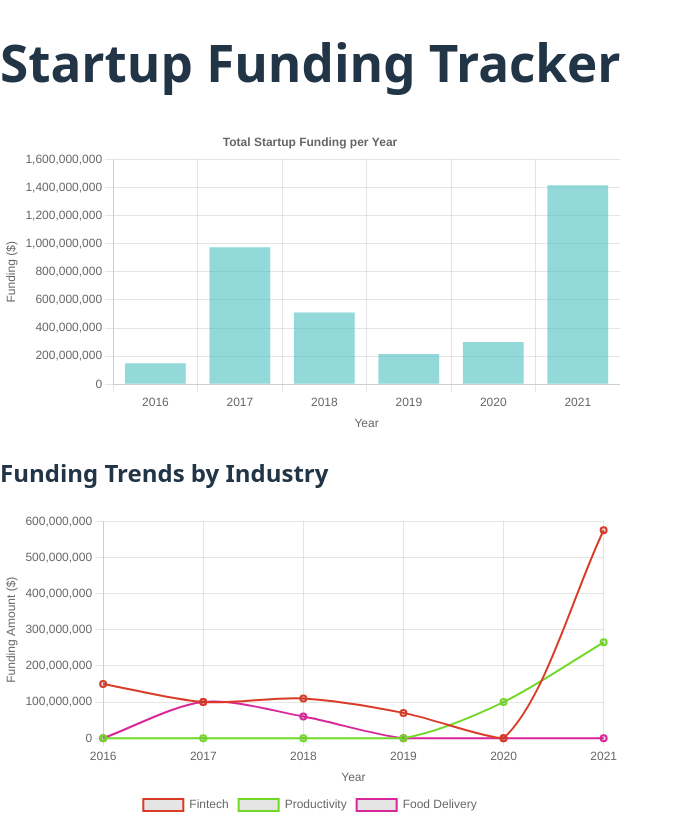
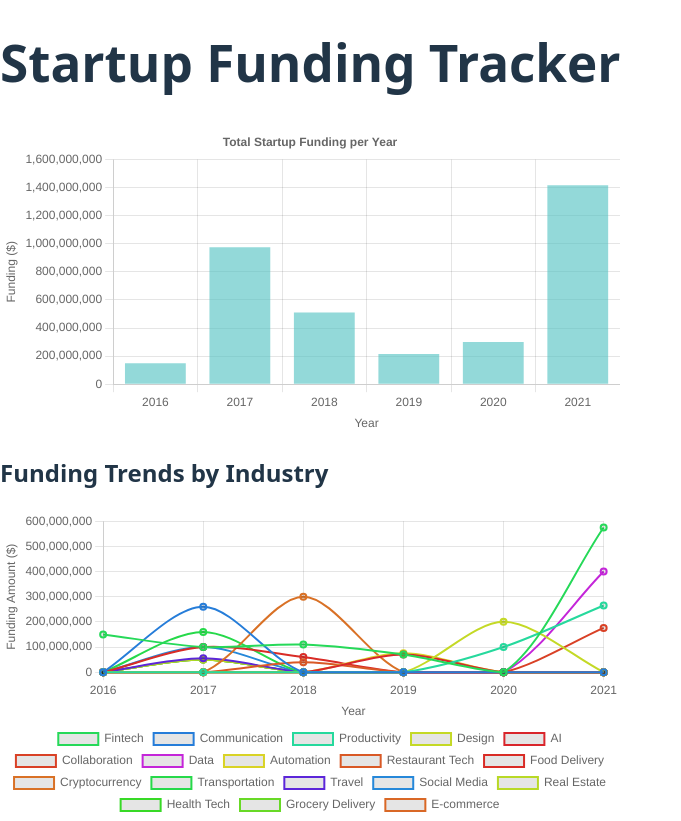
Before and after one commit to Lukeguy334/funding-tracker, a React (Vite) app: page / in a window 1280 px wide. Shown: the whole page, without its empty margins (0-681 px from the left). Built offline with nearby package versions, Linux system fonts and the light colour scheme.

Commit message:
undo fix

```diff
--- a/src/components/IndustryTrendChart.jsx
+++ b/src/components/IndustryTrendChart.jsx
@@ -9,12 +9,13 @@ import {
   Legend,
 } from "chart.js";
 
+// Register the required Chart.js components
 ChartJS.register(LineElement, PointElement, CategoryScale, LinearScale, Tooltip, Legend);
 
 function IndustryTrendChart({ data }) {
+  // Group data by industry and year, summing up the funding amounts
   const grouped = {};
 
-  // Group data by industry and year
   data.forEach(entry => {
     if (!grouped[entry.industry]) {
       grouped[entry.industry] = {};
@@ -22,50 +23,55 @@ function IndustryTrendChart({ data }) {
     grouped[entry.industry][entry.year] = (grouped[entry.industry][entry.year] || 0) + entry.amount;
   });
 
+  // Extract unique years from the data and sort them in ascending order
   const years = Array.from(new Set(data.map(d => d.year))).sort((a, b) => a - b);
 
+  // Generate a random color for each dataset
   const getRandomColor = () => {
     const hue = Math.floor(Math.random() * 360);
     return `hsl(${hue}, 70%, 50%)`;
   };
 
-  const datasets = Object.entries(grouped)
-    .filter(([_, yearData]) => Object.keys(yearData).length >= 2) // ✅ filter: keep only industries with data in ≥ 2 years
-    .map(([industry, yearData]) => ({
-      label: industry,
-      data: years.map(year => yearData[year] || 0),
-      borderColor: getRandomColor(),
-      borderWidth: 2,
-      pointRadius: 3,
-      pointHoverRadius: 5,
-      tension: 0.3,
-    }));
+  // Create datasets for each industry, mapping funding amounts to corresponding years
+  const datasets = Object.entries(grouped).map(([industry, yearData]) => ({
+    label: industry, // Industry name as the label
+    data: years.map(year => yearData[year] || 0), // Funding amounts for each year
+    borderColor: getRandomColor(), // Random color for the line
+    borderWidth: 2, // Line thickness
+    pointRadius: 3, // Size of data points
+    pointHoverRadius: 5, // Size of data points on hover
+    tension: 0.3, // Line tension for smooth curves
+  }));
 
+  // Chart data configuration
   const chartData = {
-    labels: years,
-    datasets,
+    labels: years, // X-axis labels (years)
+    datasets, // Data for each industry
   };
 
+  // Chart options configuration
   const options = {
-    responsive: true,
+    responsive: true, // Make the chart responsive
     plugins: {
-      legend: { position: "bottom" },
-      tooltip: { mode: "index", intersect: false },
+      legend: { position: "bottom" }, // Position the legend at the bottom
+      tooltip: { mode: "index", intersect: false }, // Tooltip behavior
     },
     scales: {
       y: {
-        beginAtZero: true,
-        title: { display: true, text: "Funding Amount ($)" },
+        beginAtZero: true, // Start Y-axis at zero
+        title: { display: true, text: "Funding Amount ($)" }, // Y-axis title
       },
       x: {
-        title: { display: true, text: "Year" },
+        title: { display: true, text: "Year" }, // X-axis title
       },
     },
   };
 
   return (
     <div className="mb-8">
+      {/* Chart title */}
       <h2 className="text-xl font-semibold mb-2">Funding Trends by Industry</h2>
+      {/* Render the line chart */}
       <Line data={chartData} options={options} />
     </div>
   );
```
